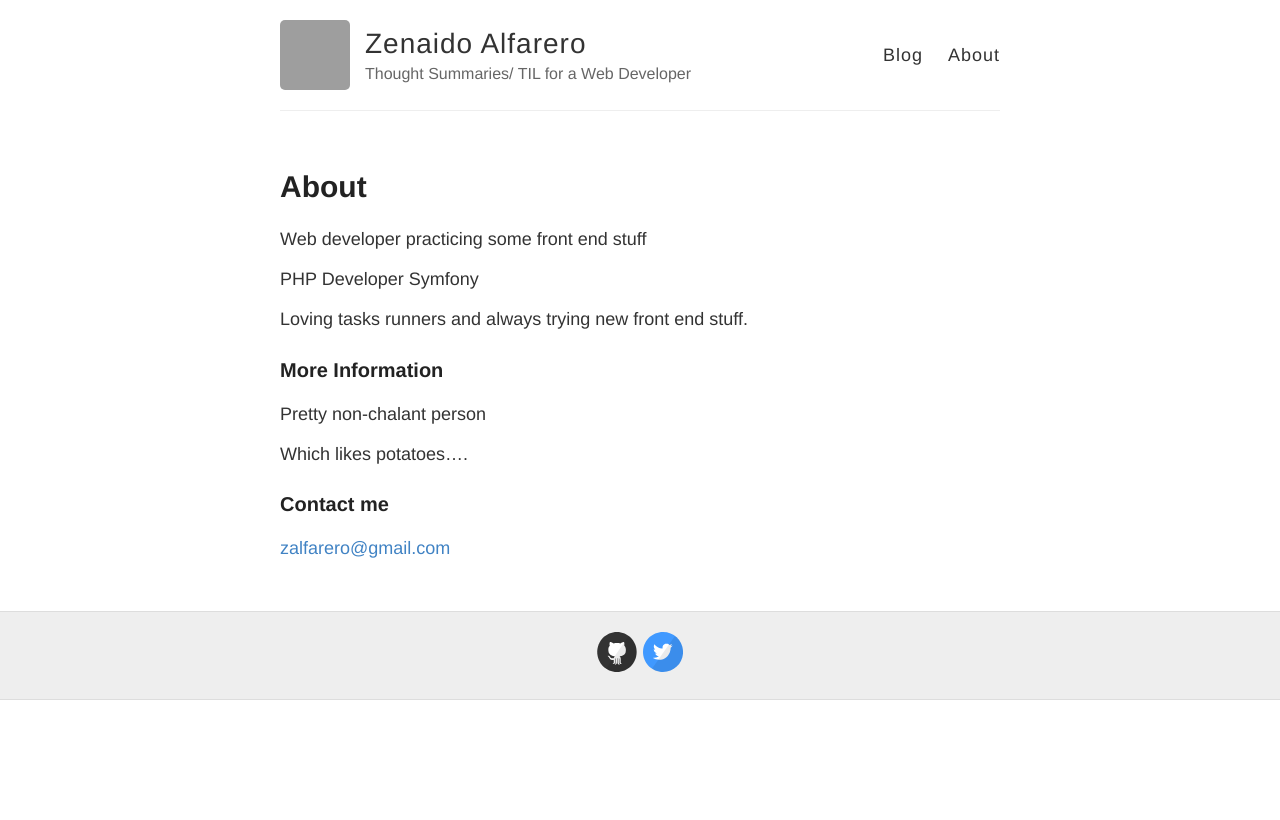
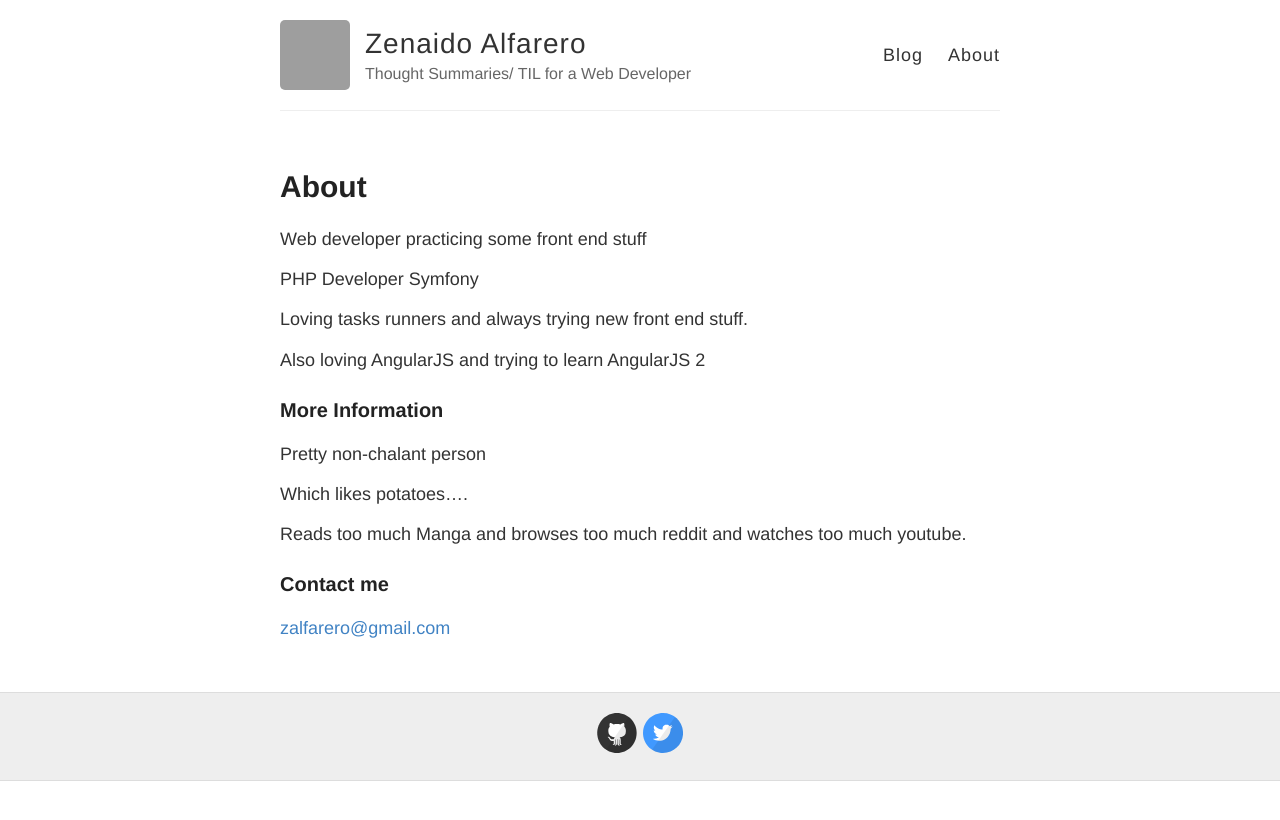
Before and after one commit to zalfarero/zalfarero.github.io, a Jekyll site: the page built from about.md, in a window 1280 px wide. Shown: the top 820 px of the page. Built offline with Jekyll 4.4.1, drawn with Linux system fonts in a browser that asks for light colours; nearby versions of some CDN libraries; grey boxes are pictures that could not be loaded.

Commit message:
Update about.md

```diff
--- a/about.md
+++ b/about.md
@@ -10,6 +10,8 @@ PHP Developer Symfony
 
 Loving tasks runners and always trying new front end stuff.
 
+Also loving AngularJS and trying to learn AngularJS 2
+
 
 ### More Information
 
@@ -17,7 +19,7 @@ Pretty non-chalant person
 
 Which likes potatoes....
 
-
+Reads too much Manga and browses too much reddit and watches too much youtube.
 
 ### Contact me
 
```
